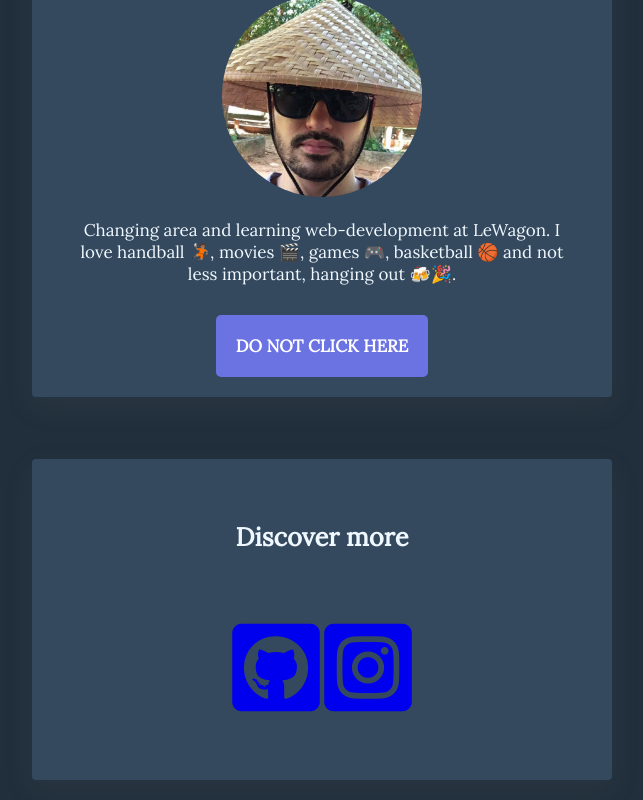
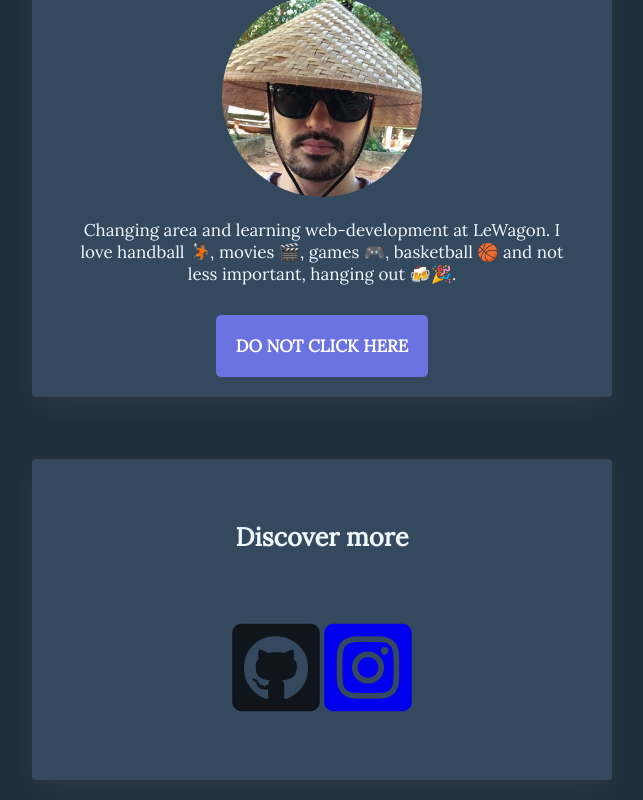
Before and after one commit to IgorAreco/profile, a plain HTML site: page index.html in a window 1280 px wide. In both pictures the pointer is over the icon 654 px from the left and 843 px from the top of the page. Shown: the part 175-975 px from the top of the page, without its empty margins (378-1021 px from the left). Drawn offline with Linux system fonts and the light colour scheme.

Commit message:
trying to fix

```diff
--- a/style.css
+++ b/style.css
@@ -62,7 +62,7 @@ p {
   font-size: 100px;
 }
 
-.list-inline li:hover {
-  background-color: black;
+.list-inline li i:hover {
+  color: black;
   opacity: 0.7;
 }
```
